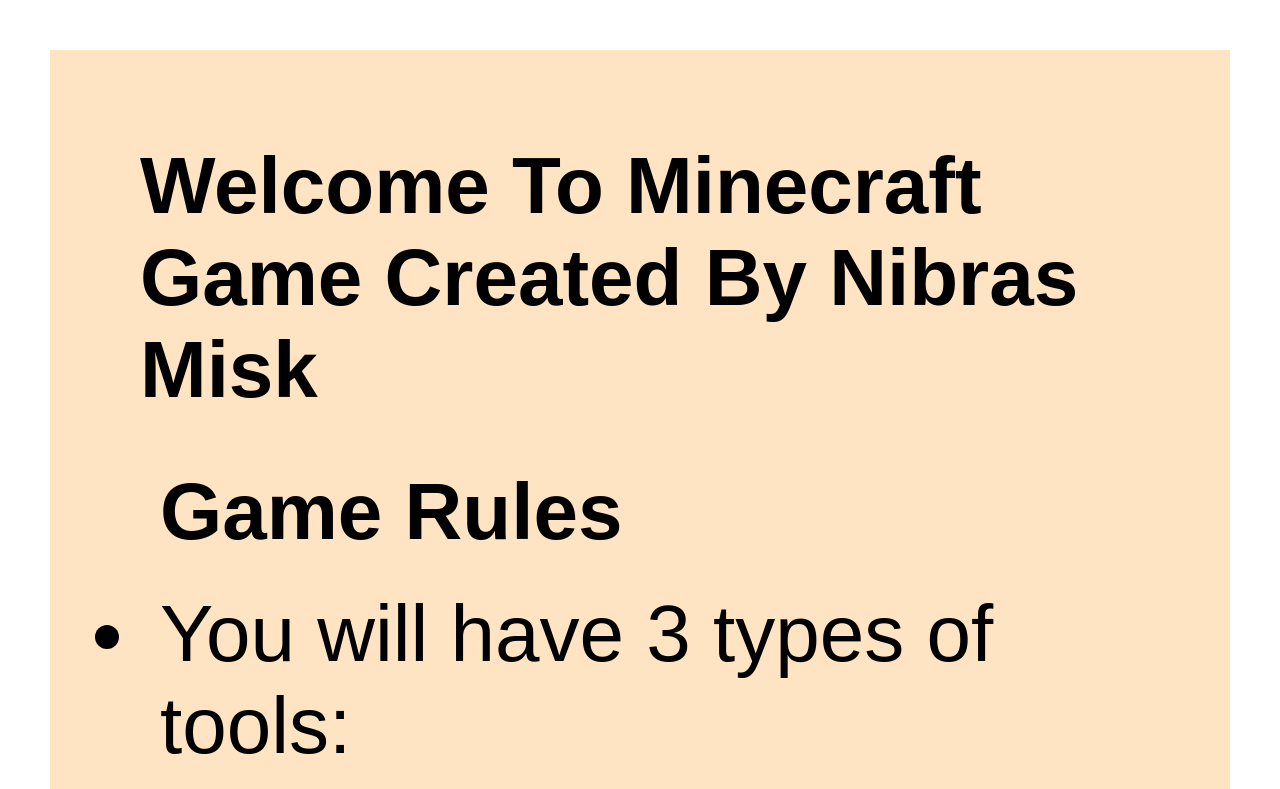
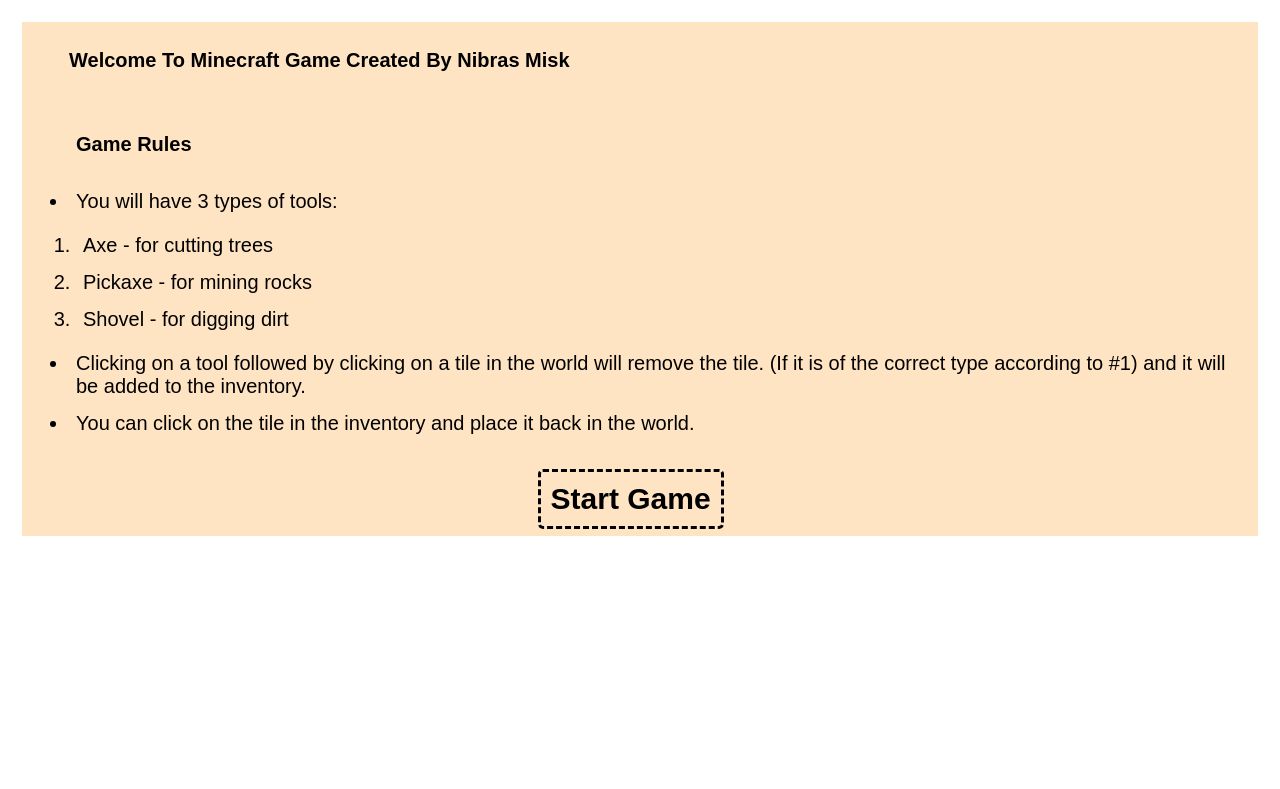
Before and after one commit to NibrasM/Minecraft-Game, a plain HTML site: page index.html in a window 1280 px wide. Shown: the top 789 px of the page. Drawn offline with Linux system fonts and the light colour scheme; a web font is replaced by a local one.

Commit message:
6th-commit

```diff
--- a/Css Pages/index.css
+++ b/Css Pages/index.css
@@ -15,10 +15,10 @@
 
 #game-board {
   width: 100vw;
-  height: 80vh;
+  height: 70vh;
   margin-left: 0;
   display: grid;
-  grid-template-rows: repeat(21, 1fr);
+  grid-template-rows: repeat(20, 1fr);
   grid-template-columns: repeat(21, 1fr);
 }
 #game-board div {
--- a/JS Pages/game.js
+++ b/JS Pages/game.js
@@ -55,7 +55,6 @@ const initMap = [
   [1, 1, 1, 1, 4, 4, 1, 1, 1, 1, 1, 1, 1, 1, 1, 1, 1, 3, 3, 3, 3],
   [1, 1, 1, 1, 4, 4, 1, 1, 1, 1, 1, 1, 1, 1, 1, 1, 3, 3, 3, 3, 3],
   [6, 6, 6, 6, 6, 6, 6, 6, 6, 6, 6, 6, 6, 6, 6, 6, 6, 6, 6, 6, 6],
-  [5, 5, 5, 5, 5, 5, 5, 5, 5, 5, 5, 5, 5, 5, 5, 5, 5, 5, 5, 5, 5],
   [5, 5, 5, 5, 5, 5, 5, 5, 5, 5, 5, 5, 5, 5, 5, 5, 5, 5, 5, 5, 5],
   [5, 5, 5, 5, 5, 5, 5, 5, 5, 5, 5, 5, 5, 5, 5, 5, 5, 5, 5, 5, 5],
   [5, 5, 5, 5, 5, 5, 5, 5, 5, 5, 5, 5, 5, 5, 5, 5, 5, 5, 5, 5, 5],
--- a/index.html
+++ b/index.html
@@ -9,24 +9,22 @@
       @import url("https://fonts.googleapis.com/css2?family=DotGothic16&family=Montserrat:wght@200&family=Source+Sans+Pro:wght@200&display=swap");
       * {
         font-family: "DotGothic16", sans-serif;
-        font-size: 80px;
-        padding: 10px;
-        margin: 10px;
+        font-size: 20px;
+        padding: 7px;
       }
 
       #welcome {
         background-color: bisque;
-        padding: 70px;
+        padding-left: 40px;
       }
 
       #start {
         margin-left: 40%;
-
         background-color: transparent;
         border: 3px dashed black;
         border-radius: 5px;
         padding: 10px;
-        font-size: 80px;
+        font-size: 30px;
         font-family: "DotGothic16", sans-serif;
         font-weight: bold;
         text-align: center;
```
